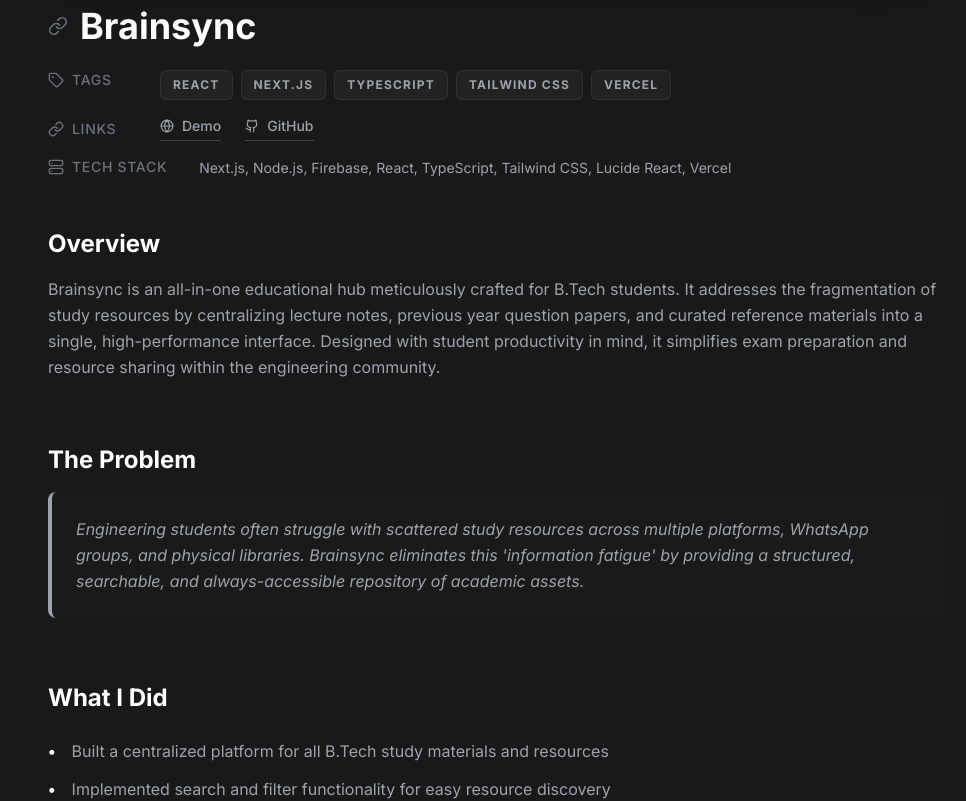
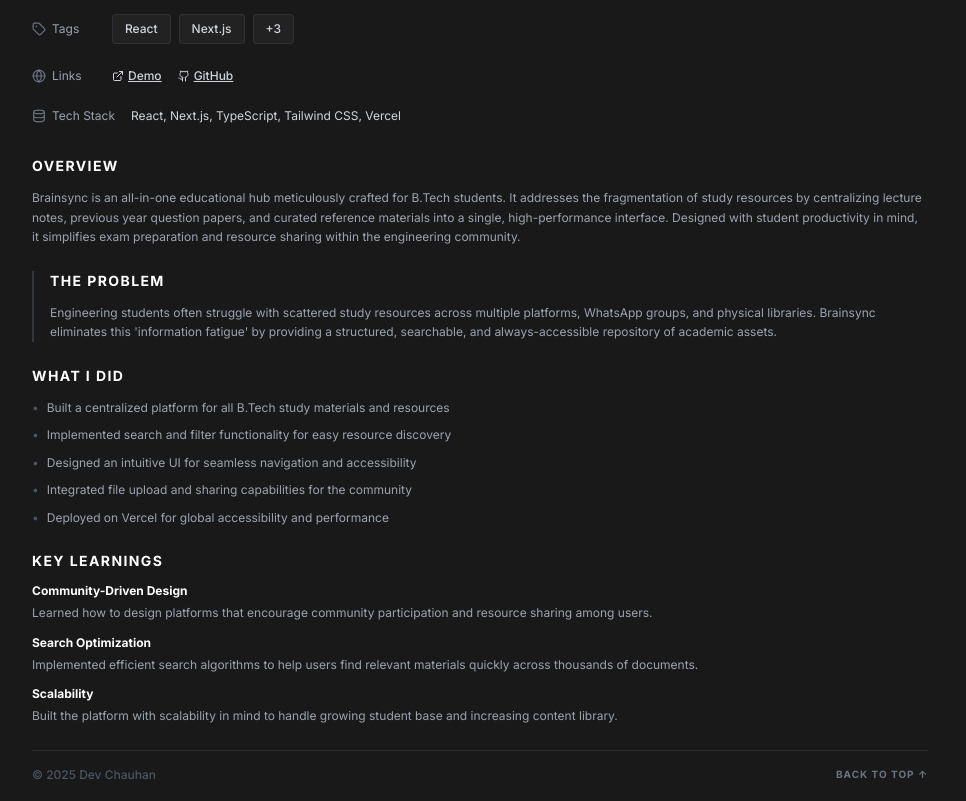
Before and after one commit to devchauhann/dev, a React (Vite) app: page /projects/brainsync in a window 1280 px wide. Shown: the part 722-1523 px from the top of the page, without its empty margins (144-1110 px from the left). Built offline with nearby package versions, Linux system fonts and the light colour scheme.

Commit message:
Fixed project detail page

```diff
--- a/components/Layout.tsx
+++ b/components/Layout.tsx
@@ -1,5 +1,6 @@
 
 import React from 'react';
+import { useLocation } from 'react-router-dom';
 import Navigation from './Navigation';
 
 interface LayoutProps {
@@ -7,9 +8,12 @@
 }
 
 const Layout: React.FC<LayoutProps> = ({ children }) => {
+  const location = useLocation();
+  const isProjectDetail = location.pathname.startsWith('/projects/') && location.pathname !== '/projects';
+
   return (
     <div className="max-w-5xl mx-auto px-6 md:px-12 pt-8 md:pt-16 pb-20 min-h-screen">
-      <Navigation />
+      {!isProjectDetail && <Navigation />}
       <main>
         {children}
       </main>
--- a/pages/ProjectDetail.tsx
+++ b/pages/ProjectDetail.tsx
@@ -1,7 +1,7 @@
 
 import React, { useEffect } from 'react';
 import { useNavigate, useParams } from 'react-router-dom';
-import { ArrowLeft, Globe, Github, Tag, Link as LinkIcon, Server, Lightbulb, FileText } from 'lucide-react';
+import { ArrowLeft, Globe, Github, Tag, Link as LinkIcon, Server, Lightbulb, FileText, Database, ExternalLink } from 'lucide-react';
 import { PROJECTS } from '../constants.tsx';
 
 const ProjectDetail: React.FC = () => {
@@ -26,14 +26,14 @@
   }
 
   return (
-    <div className="animate-in fade-in slide-in-from-bottom-4 duration-700 max-w-4xl mx-auto">
-      {/* Back Button */}
+    <div className="animate-in fade-in slide-in-from-bottom-4 duration-700 max-w-4xl pt-6 md:pt-8">
+      {/* Back Button - Top */}
       <button
         onClick={() => navigate('/projects')}
-        className="flex items-center gap-2 text-gray-500 hover:text-white transition-colors group mb-8"
+        className="flex items-center gap-2 text-white hover:text-gray-300 transition-colors group mb-8 font-medium"
       >
         <ArrowLeft size={18} className="group-hover:-translate-x-1 transition-transform" />
-        <span className="text-sm font-medium">Back to Projects</span>
+        <span className="text-sm">Back to Projects</span>
       </button>
 
       {/* Hero Image */}
@@ -45,107 +45,95 @@
         />
       </div>
 
-      {/* Title Section */}
-      <div className="mb-12">
-        <div className="flex items-center gap-3 mb-6">
-          <LinkIcon size={20} className="text-gray-500" />
-          <h1 className="text-3xl md:text-4xl font-bold text-white">
+      {/* Title & Quick Info Section */}
+      <div className="mb-8">
+        <div className="flex items-center gap-2 mb-4">
+          <h1 className="text-2xl md:text-3xl font-bold text-white">
             {project.title}
           </h1>
         </div>
 
-        {/* Tags, Links, Tech Stack Section */}
-        <div className="space-y-4 mb-8">
-          {/* Tags */}
-          <div className="flex items-start gap-8">
-            <div className="flex items-center gap-2 text-gray-500 text-sm font-medium uppercase tracking-wider min-w-[80px]">
-              <Tag size={16} />
-              Tags
+        {/* Quick Info - Icon based layout like reference */}
+        <div className="space-y-6 text-xs">
+          {/* Tags Section */}
+          <div className="flex gap-4">
+            <div className="text-gray-500 flex items-center gap-1.5 flex-shrink-0 w-16">
+              <Tag size={14} />
+              <span className="text-gray-400">Tags</span>
             </div>
             <div className="flex flex-wrap gap-2">
-              {project.tags.map((tag) => (
-                <span
-                  key={tag}
-                  className="px-3 py-1.5 bg-[#222222] border border-gray-600/30 text-gray-400 text-xs font-bold rounded-md uppercase tracking-widest"
-                >
+              {project.tags.slice(0, 2).map((tag) => (
+                <span key={tag} className="px-3 py-1.5 bg-[#222222] border border-gray-600/30 text-gray-300 text-xs font-medium rounded">
                   {tag}
                 </span>
               ))}
+              {project.tags.length > 2 && (
+                <span className="px-3 py-1.5 bg-[#222222] border border-gray-600/30 text-gray-300 text-xs font-medium rounded">
+                  +{project.tags.length - 2}
+                </span>
+              )}
             </div>
           </div>
 
-          {/* Links */}
-          <div className="flex items-center gap-8">
-            <div className="flex items-center gap-2 text-gray-500 text-sm font-medium uppercase tracking-wider min-w-[80px]">
-              <LinkIcon size={16} />
-              Links
+          {/* Links Section */}
+          <div className="flex gap-4">
+            <div className="text-gray-500 flex items-center gap-1.5 flex-shrink-0 w-16">
+              <Globe size={14} />
+              <span className="text-gray-400">Links</span>
             </div>
-            <div className="flex items-center gap-6">
+            <div className="flex items-center gap-4">
               {project.liveUrl && (
-                <a href={project.liveUrl} target="_blank" rel="noopener noreferrer" className="inline-flex items-center gap-2 text-gray-400 hover:text-white transition-colors text-sm font-medium border-b border-gray-400/30 hover:border-white pb-1">
-                  <Globe size={14} />
+                <a href={project.liveUrl} target="_blank" rel="noopener noreferrer" className="text-gray-300 hover:text-white transition-colors text-xs font-medium flex items-center gap-1 underline">
+                  <ExternalLink size={12} />
                   Demo
                 </a>
               )}
               {project.githubUrl && (
-                <a href={project.githubUrl} target="_blank" rel="noopener noreferrer" className="inline-flex items-center gap-2 text-gray-400 hover:text-white transition-colors text-sm font-medium border-b border-gray-400/30 hover:border-white pb-1">
-                  <Github size={14} />
+                <a href={project.githubUrl} target="_blank" rel="noopener noreferrer" className="text-gray-300 hover:text-white transition-colors text-xs font-medium flex items-center gap-1 underline">
+                  <Github size={12} />
                   GitHub
                 </a>
               )}
             </div>
           </div>
 
-          {/* Tech Stack */}
-          {project.techStackDetails && (
-            <div className="flex items-start gap-8">
-              <div className="flex items-center gap-2 text-gray-500 text-sm font-medium uppercase tracking-wider min-w-[80px]">
-                <Server size={16} />
-                Tech Stack
-              </div>
-              <div className="text-gray-400 text-sm leading-relaxed">
-                {[
-                  project.techStackDetails.backend,
-                  project.techStackDetails.frontend,
-                  project.techStackDetails.icons,
-                  project.techStackDetails.deployment
-                ].filter(Boolean).join(", ")}
-              </div>
+          {/* Tech Stack Section */}
+          <div className="flex gap-4">
+            <div className="text-gray-500 flex items-center gap-1.5 flex-shrink-0">
+              <Database size={14} />
+              <span className="text-gray-400">Tech Stack</span>
             </div>
-          )}
+            <div className="text-gray-300">
+              {project.tags.join(", ")}
+            </div>
+          </div>
         </div>
       </div>
 
       {/* Overview Section */}
       {project.fullDescription && (
-        <div className="mb-16">
-          <h2 className="text-2xl font-bold text-white mb-4">Overview</h2>
-          <p className="text-gray-400 text-base leading-relaxed">
-            {project.fullDescription}
-          </p>
+        <div className="mb-6">
+          <h2 className="text-sm font-bold text-white mb-3 uppercase tracking-widest">Overview</h2>
+          <p className="text-xs text-gray-400 leading-relaxed">{project.fullDescription}</p>
         </div>
       )}
 
-      {/* The Problem Section */}
+      {/* Problem Section - With Vertical Line */}
       {project.problemStatement && (
-        <div className="mb-16">
-          <h2 className="text-2xl font-bold text-white mb-4">The Problem</h2>
-          <div className="bg-[#1a1a1a] border-l-4 border-gray-400 p-6 rounded-lg">
-            <p className="text-gray-400 text-base leading-relaxed italic">
-              {project.problemStatement}
-            </p>
-          </div>
+        <div className="mb-6 relative pl-4 border-l-2 border-gray-600/50">
+          <h2 className="text-sm font-bold text-white mb-3 uppercase tracking-widest">The Problem</h2>
+          <p className="text-xs text-gray-400 leading-relaxed">{project.problemStatement}</p>
         </div>
       )}
 
       {/* What I Did Section */}
       {project.whatIDid && project.whatIDid.length > 0 && (
-        <div className="mb-16">
-          <h2 className="text-2xl font-bold text-white mb-6">What I Did</h2>
-          <ul className="space-y-3">
+        <div className="mb-6">
+          <h2 className="text-sm font-bold text-white mb-3 uppercase tracking-widest">What I Did</h2>
+          <ul className="space-y-2">
             {project.whatIDid.map((item, index) => (
-              <li key={index} className="flex gap-4 text-gray-400 text-base leading-relaxed">
-                <span className="text-white font-bold flex-shrink-0">•</span>
+              <li key={index} className="text-xs text-gray-400 leading-relaxed flex gap-2">
+                <span className="text-gray-600 flex-shrink-0">•</span>
                 <span>{item}</span>
               </li>
             ))}
@@ -155,18 +143,13 @@
 
       {/* Key Learnings Section */}
       {project.keyLearnings && project.keyLearnings.length > 0 && (
-        <div className="mb-16">
-          <h2 className="text-2xl font-bold text-white mb-6">Key Learnings</h2>
-          <div className="space-y-4">
+        <div className="mb-6">
+          <h2 className="text-sm font-bold text-white mb-3 uppercase tracking-widest">Key Learnings</h2>
+          <div className="space-y-3">
             {project.keyLearnings.map((learning, index) => (
-              <div key={index} className="bg-[#1a1a1a] border border-gray-600/30 rounded-lg p-6">
-                <div className="flex items-start gap-3 mb-2">
-                  <Lightbulb size={16} className="text-yellow-500 flex-shrink-0 mt-1" />
-                  <h3 className="text-white font-bold text-base">{learning.title}</h3>
-                </div>
-                <p className="text-gray-400 text-sm leading-relaxed ml-7">
-                  {learning.description}
-                </p>
+              <div key={index}>
+                <h3 className="text-white font-bold text-xs mb-1">{learning.title}</h3>
+                <p className="text-gray-400 text-xs leading-relaxed">{learning.description}</p>
               </div>
             ))}
           </div>
@@ -174,13 +157,13 @@
       )}
 
       {/* Footer */}
-      <div className="border-t border-gray-600/30 pt-8 pb-8 flex justify-between items-center">
-        <span className="text-gray-600 text-sm font-medium">© 2025 Dev Chauhan</span>
+      <div className="border-t border-gray-600/30 pt-4 pb-4 flex justify-between items-center">
+        <span className="text-gray-600 text-xs font-medium">© 2025 Dev Chauhan</span>
         <button
           onClick={() => window.scrollTo({ top: 0, behavior: 'smooth' })}
-          className="text-gray-500 hover:text-white transition-colors text-xs font-bold uppercase tracking-widest"
+          className="text-gray-500 hover:text-white transition-colors text-[10px] font-bold uppercase tracking-widest"
         >
-          Back to top
+          Back to top ↑
         </button>
       </div>
     </div>
```
